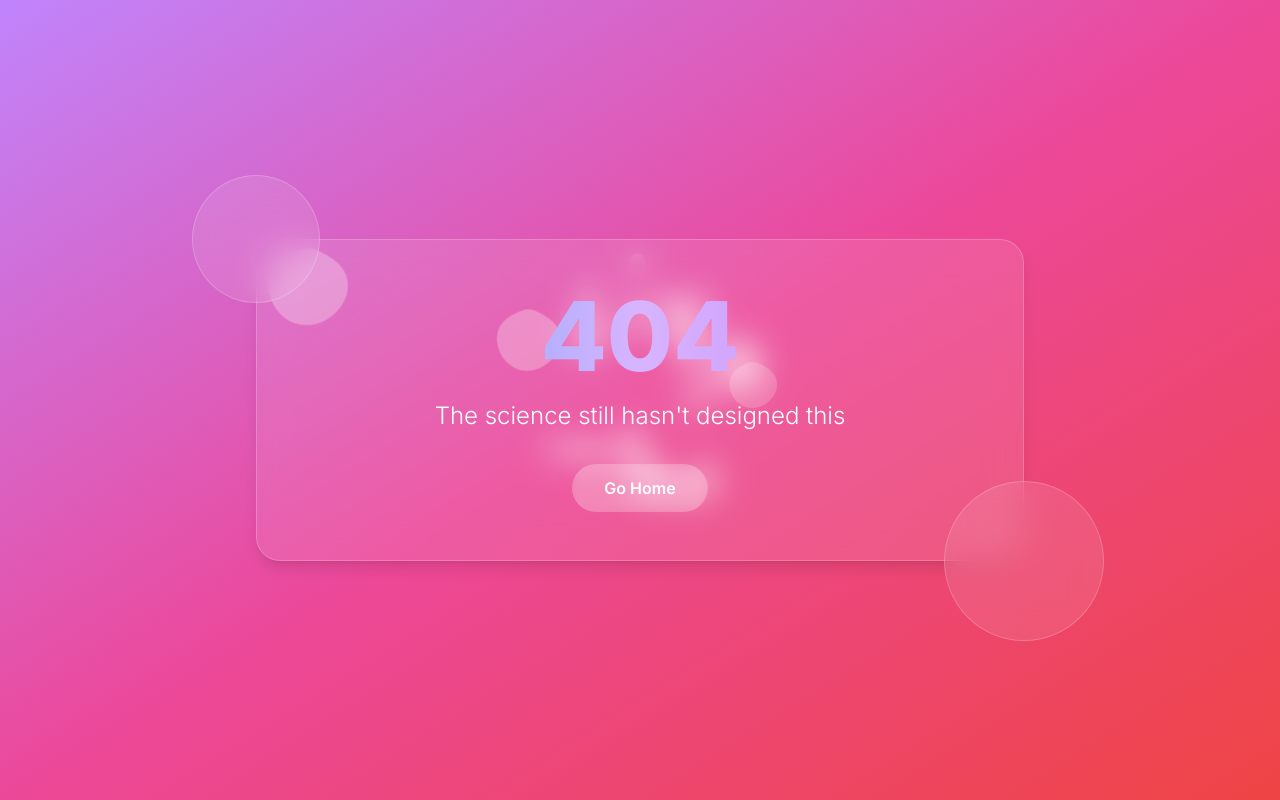
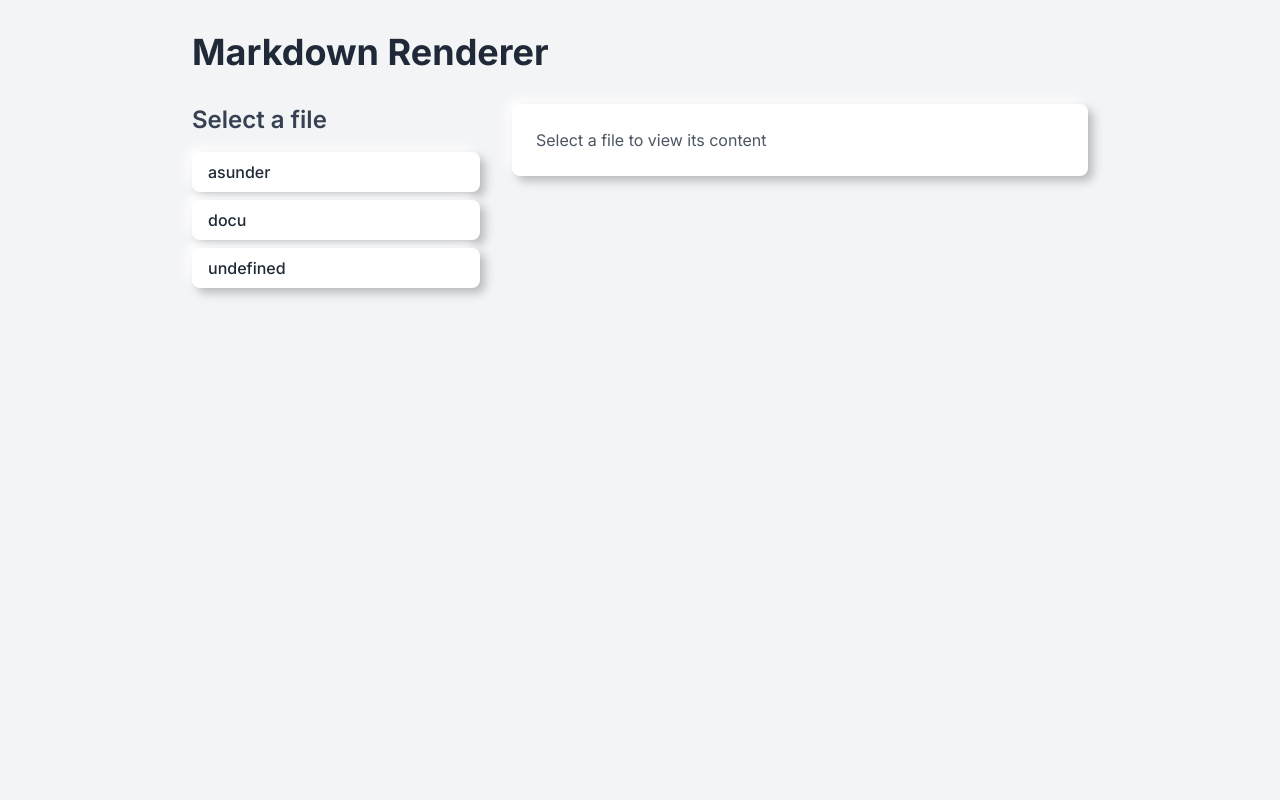
Before and after one commit to MeguRobot/megudoc.github.io, a Next.js app: page /docs in a window 1280 px wide. Before the commit this address had no page. Built offline with nearby package versions, Linux system fonts and the light colour scheme.

Commit message:
Finished the renderer for markup, added gray matter and react markdown to the dependencies.

```diff
--- a/package.json
+++ b/package.json
@@ -11,12 +11,15 @@
   "dependencies": {
     "@vercel/speed-insights": "^1.0.12",
     "framer-motion": "^11.3.30",
+    "gray-matter": "^4.0.3",
     "lucide-react": "^0.436.0",
     "next": "14.2.6",
     "react": "^18",
-    "react-dom": "^18"
+    "react-dom": "^18",
+    "react-markdown": "^9.0.1"
   },
   "devDependencies": {
+    "@tailwindcss/typography": "^0.5.15",
     "eslint": "^8",
     "eslint-config-next": "14.2.6",
     "postcss": "^8",
--- /dev/null
+++ b/posts/docu.md
@@ -0,0 +1 @@
+## This is a documentation piece!!
--- /dev/null
+++ b/src/app/docs/MarkDownExtractor.jsx
@@ -0,0 +1,22 @@
+import fs from 'fs'
+import path from 'path'
+import matter from 'gray-matter'
+
+export default async function MarkdownExtractor() {
+  const postDirectory = path.join(process.cwd(), 'posts')
+  const fileNames = await fs.promises.readdir(postDirectory)
+  const mdFiles = fileNames.filter(file => file.endsWith('.md'))
+
+  const allPosts = await Promise.all(mdFiles.map(async (fileName) => {
+    const fullPath = path.join(postDirectory, fileName)
+    const fileContents = await fs.promises.readFile(fullPath, 'utf8')
+    const { data, content } = matter(fileContents)
+    return {
+      fileName: fileName.replace('.md', ''),
+      title: data.title || fileName.replace('.md', ''),
+      content
+    }
+  }))
+
+  return allPosts
+}
--- /dev/null
+++ b/src/app/docs/MarkDownRenderer.jsx
@@ -0,0 +1,49 @@
+'use client'
+
+import { useState } from 'react'
+import ReactMarkdown from 'react-markdown'
+
+export default function MarkdownRenderer({ allPosts }) {
+  const [selectedPost, setSelectedPost] = useState(null)
+
+  return (
+    <div className="min-h-screen bg-gray-100 p-8">
+      <div className="max-w-4xl mx-auto">
+        <h1 className="text-4xl font-bold mb-8 text-gray-800">Markdown Renderer</h1>
+        <div className="flex space-x-8">
+          <div className="w-1/3">
+            <h2 className="text-2xl font-semibold mb-4 text-gray-700">Select a file</h2>
+            <ul className="space-y-2">
+              {allPosts.map((post) => (
+                <li key={post.fileName}>
+                  <button
+                    onClick={() => setSelectedPost(post)}
+                    className="w-full text-left px-4 py-2 rounded-lg bg-white shadow-[5px_5px_10px_#b8b9be,-5px_-5px_10px_#ffffff] hover:shadow-[inset_5px_5px_10px_#b8b9be,inset_-5px_-5px_10px_#ffffff] transition-all duration-300 focus:outline-none"
+                  >
+                    <h3 className="text-gray-800 font-medium">
+                      {post.title}
+                    </h3>
+                  </button>
+                </li>
+              ))}
+            </ul>
+          </div>
+          <div className="w-2/3">
+            <div className=" bg-white p-6 rounded-lg shadow-[5px_5px_10px_#b8b9be,-5px_-5px_10px_#ffffff]">
+              {selectedPost ? (
+                <>
+                  <h2 className="text-2xl font-semibold mb-4 text-gray-800">{selectedPost.title}</h2>
+                  <div className="prose max-w-none">
+                    <ReactMarkdown>{selectedPost.content}</ReactMarkdown>
+                  </div>
+                </>
+              ) : (
+                <p className="text-gray-600">Select a file to view its content</p>
+              )}
+            </div>
+          </div>
+        </div>
+      </div>
+    </div>
+  )
+}
--- /dev/null
+++ b/src/app/docs/page.js
@@ -0,0 +1,8 @@
+import MarkdownExtractor from './MarkdownExtractor'
+import MarkdownRenderer from './MarkdownRenderer'
+
+export default async function Home() {
+  const allPosts = await MarkdownExtractor()
+
+  return <MarkdownRenderer allPosts={allPosts} />
+}
--- a/tailwind.config.js
+++ b/tailwind.config.js
@@ -23,5 +23,7 @@ module.exports = {
       },
     },
   },
-  plugins: [],
+  plugins: [
+    require('@tailwindcss/typography'),
+  ],
 };
```
Also changed, not shown: posts/asunder.md (added, +1 -0 lines), posts/undefined.md (added, +1 -0 lines), src/getProps.js (added, +10 -0 lines), 1 other file (tests, documents, lock files or other folders).
